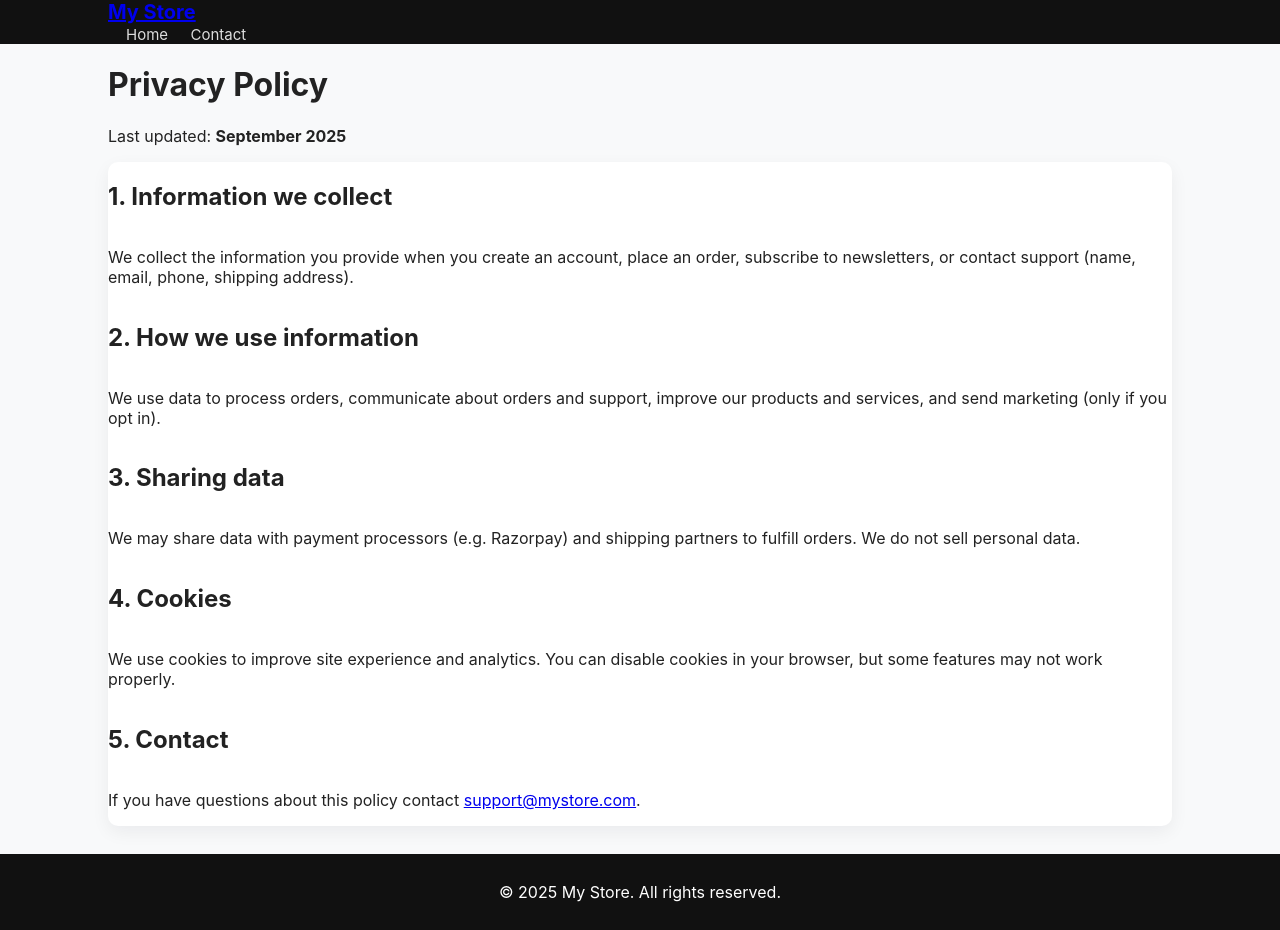
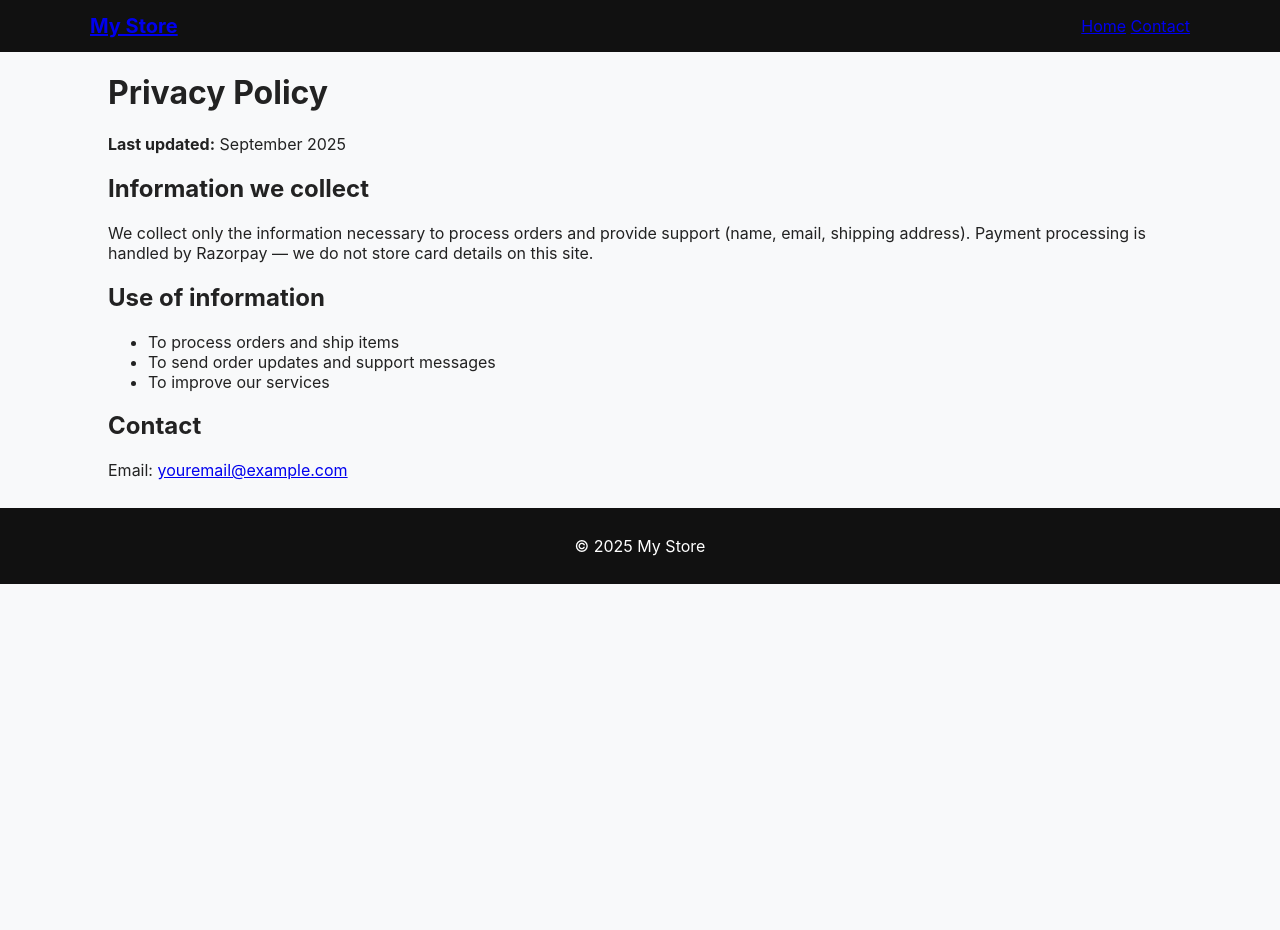
Before and after one commit to mprofessar-netizen/my-store, a plain HTML site: page privacy.html in a window 1280 px wide. After the commit the page ends 800 px from the top, so only its background shows below. Drawn offline with Linux system fonts and the light colour scheme.

Commit message:
Update privacy.html

```diff
--- a/privacy.html
+++ b/privacy.html
@@ -1,47 +1,43 @@
-<!DOCTYPE html>
+<!doctype html>
 <html lang="en">
 <head>
   <meta charset="utf-8" />
   <meta name="viewport" content="width=device-width,initial-scale=1" />
   <title>Privacy Policy - My Store</title>
-  <link rel="stylesheet" href="styles.css" />
+  <link rel="stylesheet" href="styles.css">
 </head>
 <body>
-  <header class="site-header">
-    <div class="container">
+  <header class="site-header small">
+    <div class="container header-inner">
       <a class="brand" href="index.html">My Store</a>
-      <nav class="nav">
+      <nav class="main-nav">
         <a href="index.html">Home</a>
         <a href="contact.html">Contact</a>
       </nav>
     </div>
   </header>
 
-  <main class="container page">
+  <main class="container">
     <h1>Privacy Policy</h1>
-    <p>Last updated: <strong>September 2025</strong></p>
+    <p><strong>Last updated:</strong> September 2025</p>
 
-    <section class="card">
-      <h2>1. Information we collect</h2>
-      <p>We collect the information you provide when you create an account, place an order, subscribe to newsletters, or contact support (name, email, phone, shipping address).</p>
+    <h2>Information we collect</h2>
+    <p>We collect only the information necessary to process orders and provide support (name, email, shipping address). Payment processing is handled by Razorpay — we do not store card details on this site.</p>
 
-      <h2>2. How we use information</h2>
-      <p>We use data to process orders, communicate about orders and support, improve our products and services, and send marketing (only if you opt in).</p>
+    <h2>Use of information</h2>
+    <ul>
+      <li>To process orders and ship items</li>
+      <li>To send order updates and support messages</li>
+      <li>To improve our services</li>
+    </ul>
 
-      <h2>3. Sharing data</h2>
-      <p>We may share data with payment processors (e.g. Razorpay) and shipping partners to fulfill orders. We do not sell personal data.</p>
-
-      <h2>4. Cookies</h2>
-      <p>We use cookies to improve site experience and analytics. You can disable cookies in your browser, but some features may not work properly.</p>
-
-      <h2>5. Contact</h2>
-      <p>If you have questions about this policy contact <a href="mailto:support@mystore.com">support@mystore.com</a>.</p>
-    </section>
+    <h2>Contact</h2>
+    <p>Email: <a href="mailto:youremail@example.com">youremail@example.com</a></p>
   </main>
 
   <footer class="site-footer">
-    <div class="container">
-      <p>© 2025 My Store. All rights reserved.</p>
+    <div class="container footer-inner">
+      <p>© 2025 My Store</p>
     </div>
   </footer>
 </body>
```
